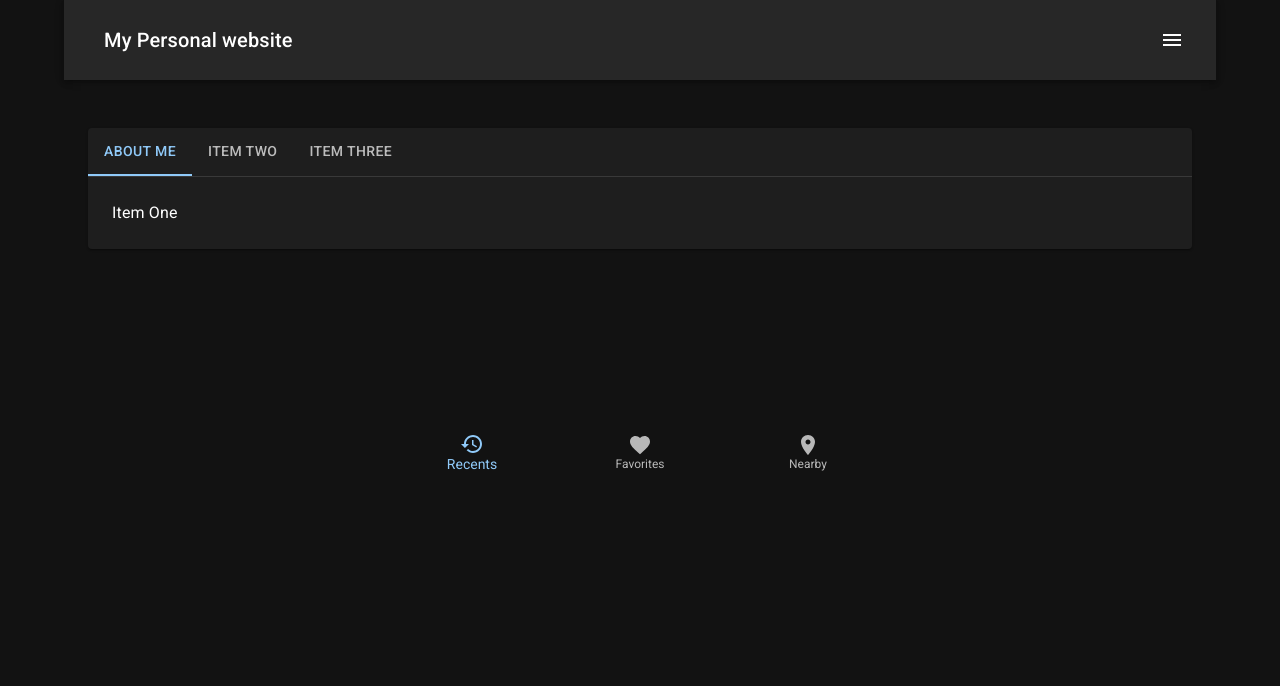
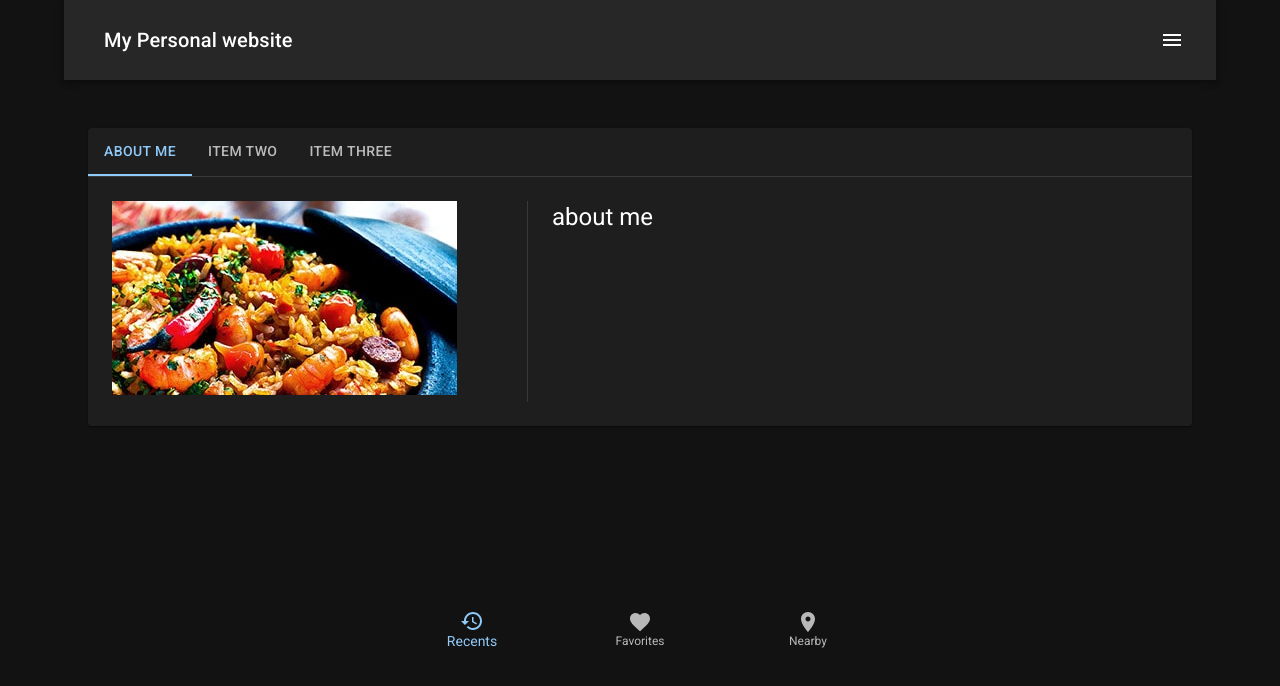
Before and after one commit to MehradKahbazi/personal-website, a React (Create React App) app: page / in a window 1280 px wide. Shown: the top 686 px of the page. Built offline with nearby package versions, Linux system fonts and the light colour scheme; no server answers.

Commit message:
feat: first panel implemented

```diff
--- a/src/components/Tabs.js
+++ b/src/components/Tabs.js
@@ -3,6 +3,9 @@ import Tab from '@mui/material/Tab';
 import Box from '@mui/material/Box';
 import { useState } from 'react';
 import CustomTabPanel from './CustomTabPanel';
+import { Divider, Grid, Typography } from '@mui/material';
+import sampleImage from "../assets/paella.jpg";
+
 
 
 
@@ -30,7 +33,15 @@ export default function BasicTabs() {
         </Tabs>
       </Box>
       <CustomTabPanel value={value} index={0}>
-        Item One
+        <Grid container justifyContent='space-between'>
+            <Grid item sm={12} lg={5}>
+                <img src={sampleImage} />
+            </Grid>
+                <Divider orientation="vertical" flexItem sx={{ ml: "-50px" }}/>
+            <Grid item sm={12} lg={7}>
+                <Typography variant='h5'>about me</Typography>
+            </Grid>
+        </Grid>
       </CustomTabPanel>
       <CustomTabPanel value={value} index={1}>
         Item Two
--- a/src/layout/MainLayout.js
+++ b/src/layout/MainLayout.js
@@ -6,9 +6,9 @@ import {
   Toolbar,
   IconButton,
   Drawer,
-    Container
+  Container,
 } from "@mui/material";
-  import MenuIcon from '@mui/icons-material/Menu';
+import MenuIcon from "@mui/icons-material/Menu";
 import { useState } from "react";
 import DrawerList from "../components/DrowerList";
 import Footer from "../components/Footer";
@@ -20,14 +20,17 @@ const MainLayout = () => {
     setOpen(newOpen);
   };
   return (
-    <Container sx={{minHeight: '100vh'}}>
+    <>
       <CssBaseline />
+      <Container sx={{ minHeight: "100vh" }}>
         <AppBar position="sticky">
           <Toolbar variant="myVariant">
             <Typography variant="h6" marginLeft={2}>
               My Personal website
             </Typography>
-          <IconButton><MenuIcon onClick={toggleDrawer(true)} /></IconButton>
+            <IconButton>
+              <MenuIcon onClick={toggleDrawer(true)} />
+            </IconButton>
           </Toolbar>
         </AppBar>
         <Drawer open={open} onClose={toggleDrawer(false)}>
@@ -36,6 +39,7 @@ const MainLayout = () => {
         <Outlet />
         <Footer />
       </Container>
+    </>
   );
 };
 
```
Lines whose indentation alone changed are shown as unchanged.
